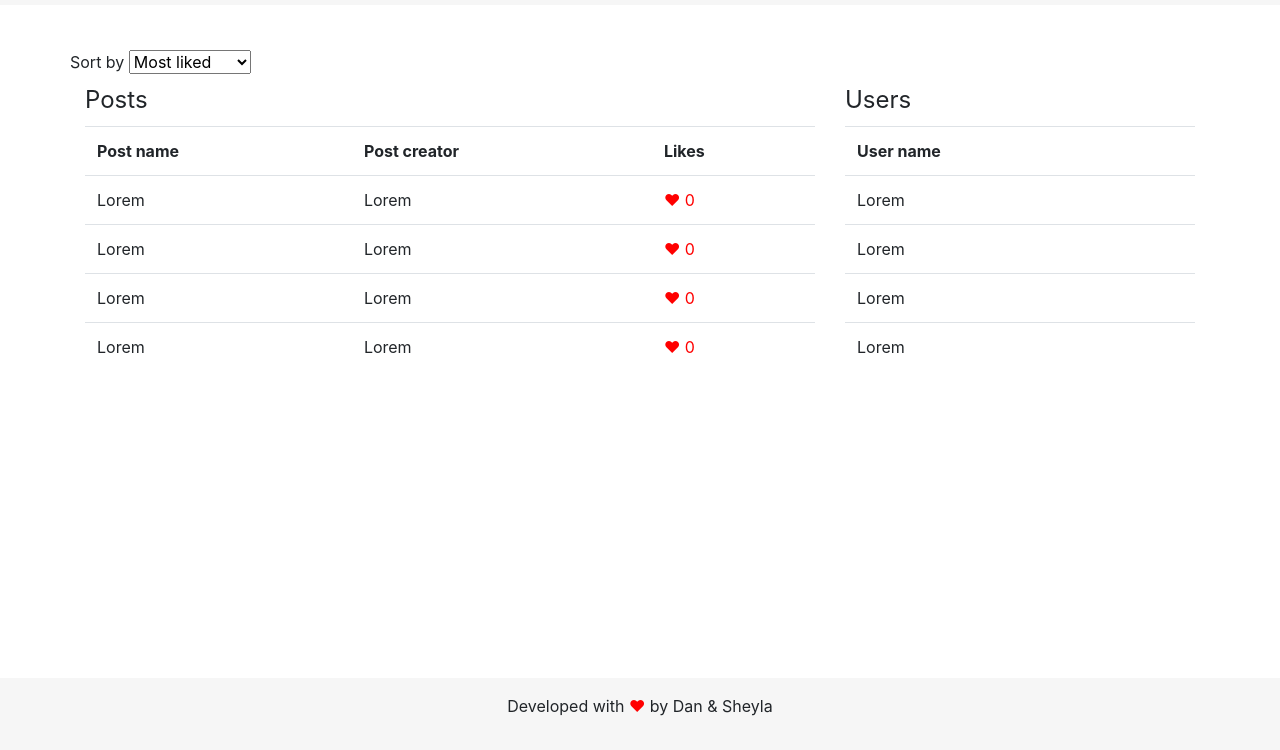
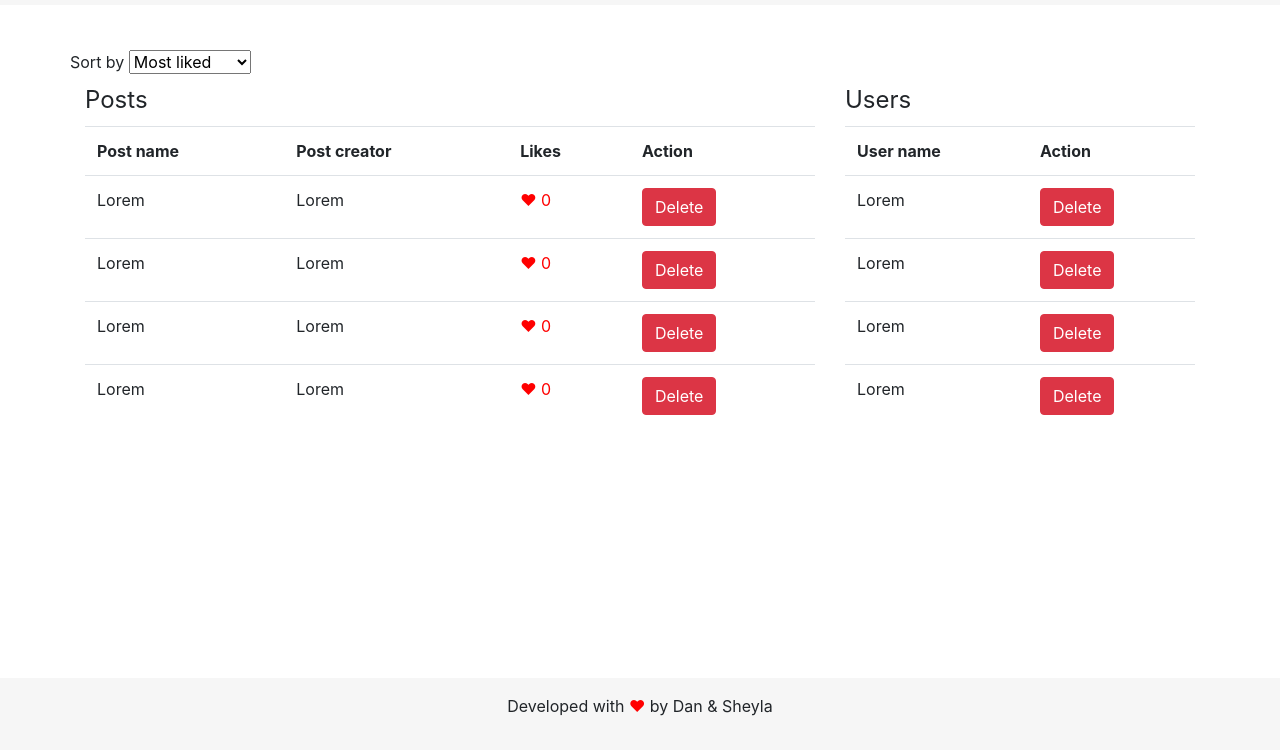
Before and after one commit to danbugs/glob, a plain HTML site: page code/html/admin_view.html in a window 1280 px wide. Shown: the part 50-800 px from the top of the page. Drawn offline with nearby package versions, Linux system fonts and the light colour scheme.

Commit message:
added admin actions

```diff
--- a/code/html/admin_view.html
+++ b/code/html/admin_view.html
@@ -49,6 +49,9 @@
                             <th>
                                 Likes
                             </th>
+                            <th>
+                                Action
+                            </th>
                         </tr>
                         <tr>
                             <td>
@@ -59,6 +62,9 @@
                             </td>
                             <td>
                                 <span class="heart">&heartsuit; 0</span>
+                            </td>
+                            <td>
+                                <button class="btn btn-danger">Delete</button>
                             </td>
                         </tr>
                         <tr>
@@ -71,16 +77,8 @@
                             <td>
                                 <span class="heart">&heartsuit; 0</span>
                             </td>
-                        </tr>
-                        <tr>
                             <td>
-                                Lorem
-                            </td>
-                            <td>
-                                Lorem
-                            </td>
-                            <td>
-                                <span class="heart">&heartsuit; 0</span>
+                                <button class="btn btn-danger">Delete</button>
                             </td>
                         </tr>
                         <tr>
@@ -93,6 +91,23 @@
                             <td>
                                 <span class="heart">&heartsuit; 0</span>
                             </td>
+                            <td>
+                                <button class="btn btn-danger">Delete</button>
+                            </td>
+                        </tr>
+                        <tr>
+                            <td>
+                                Lorem
+                            </td>
+                            <td>
+                                Lorem
+                            </td>
+                            <td>
+                                <span class="heart">&heartsuit; 0</span>
+                            </td>
+                            <td>
+                                <button class="btn btn-danger">Delete</button>
+                            </td>
                         </tr>
                     </table>
                 </div>
@@ -103,25 +118,40 @@
                             <th>
                                 User name
                             </th>
+                            <th>
+                                Action
+                            </th>
                         </tr>
                         <tr>
                             <td>
                                 Lorem
+                            </td>
+                            <td>
+                                <button class="btn btn-danger">Delete</button>
                             </td>
                         </tr>
                         <tr>
                             <td>
                                 Lorem
                             </td>
+                            <td>
+                                <button class="btn btn-danger">Delete</button>
+                            </td>
                         </tr>
                         <tr>
                             <td>
                                 Lorem
                             </td>
+                            <td>
+                                <button class="btn btn-danger">Delete</button>
+                            </td>
                         </tr>
                         <tr>
                             <td>
                                 Lorem
+                            </td>
+                            <td>
+                                <button class="btn btn-danger">Delete</button>
                             </td>
                         </tr>
                     </table>
```
Also changed, not shown: 1 other file.
